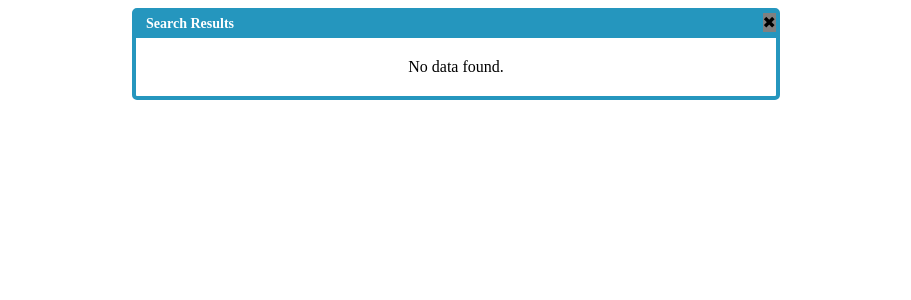
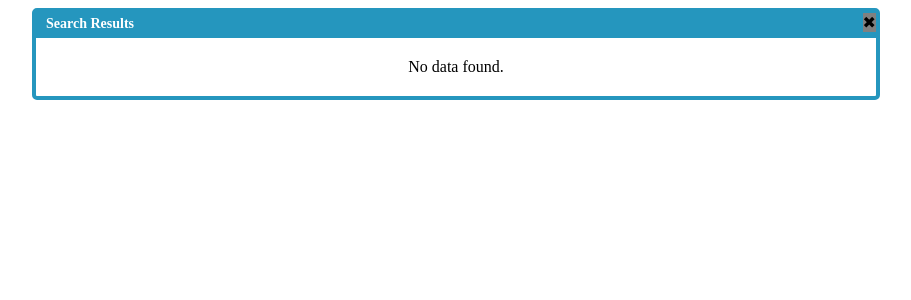
Before and after one commit to kkashiva/buzzbid, a PHP site: page /item_search_results.php in a window 1280 px wide. Shown: the top 300 px of the page, without its empty margins (184-1095 px from the left). Run offline with PHP 8.4, Linux system fonts and the light colour scheme; the visitor is signed in with stand-in values (Sample User, id 1); data that the repository does not hold is empty.

Commit message:
Increase width of item search result box

```diff
--- a/Phase_3/wamp-repo/buzzBid/css/buzz_style.css
+++ b/Phase_3/wamp-repo/buzzBid/css/buzz_style.css
@@ -353,3 +353,32 @@
     #cancel_reason textarea {
         height: 4em;
     }
+
+    /*For the Item Search Results page*/
+    .search-result-box {
+        width: 800px;
+        margin: 0 auto;
+        padding: 20px;
+        border: 4px solid #2596be;
+        border-radius: 5px;
+        background-color: #FFFFFF;
+        position: relative;
+        text-align: center;
+        border-top-width: 30px;
+    }
+
+    .search-result-box table {
+        border-collapse: collapse;
+        width: 100%;
+    }
+
+    .search-result-box th, .search-result-box td {
+        text-align: left;
+        padding: 8px;
+    }
+
+    .search-result-box th {
+        background-color: #FFFFFF;
+        font-weight: bold;
+        text-decoration: underline;
+    }
--- a/Phase_3/wamp-repo/buzzBid/item_list.php
+++ b/Phase_3/wamp-repo/buzzBid/item_list.php
@@ -185,7 +185,7 @@ if ($_SERVER['REQUEST_METHOD'] == 'POST') {
             </div>
             <div class="form-row price">
                 <label for="getItNowPrice">Get it now price $</label>
-                <input type="number" id="getItNowPrice" name="getItNowPrice" step="0.01" min="0"><br>
+                <input type="number" id="getItNowPrice" name="getItNowPrice" step="0.01" min="0"> (Optional)<br>
             </div>
             <div class="form-row checkbox">
                 <label for="returnsAccepted">Returns accepted</label>
--- a/Phase_3/wamp-repo/buzzBid/item_search_results.php
+++ b/Phase_3/wamp-repo/buzzBid/item_search_results.php
@@ -116,7 +116,7 @@ if ($_SERVER['REQUEST_METHOD'] === 'POST' || $fromCache) {
 </head>
 
 <body>
-    <div class="category-report-box">
+    <div class="search-result-box">
         <span class="close" id="closeButton">&#10006;</span> <!-- Close symbol -->
         <div class="login-text">Search Results</div>
 
```
Also changed, not shown: 1 other file.
